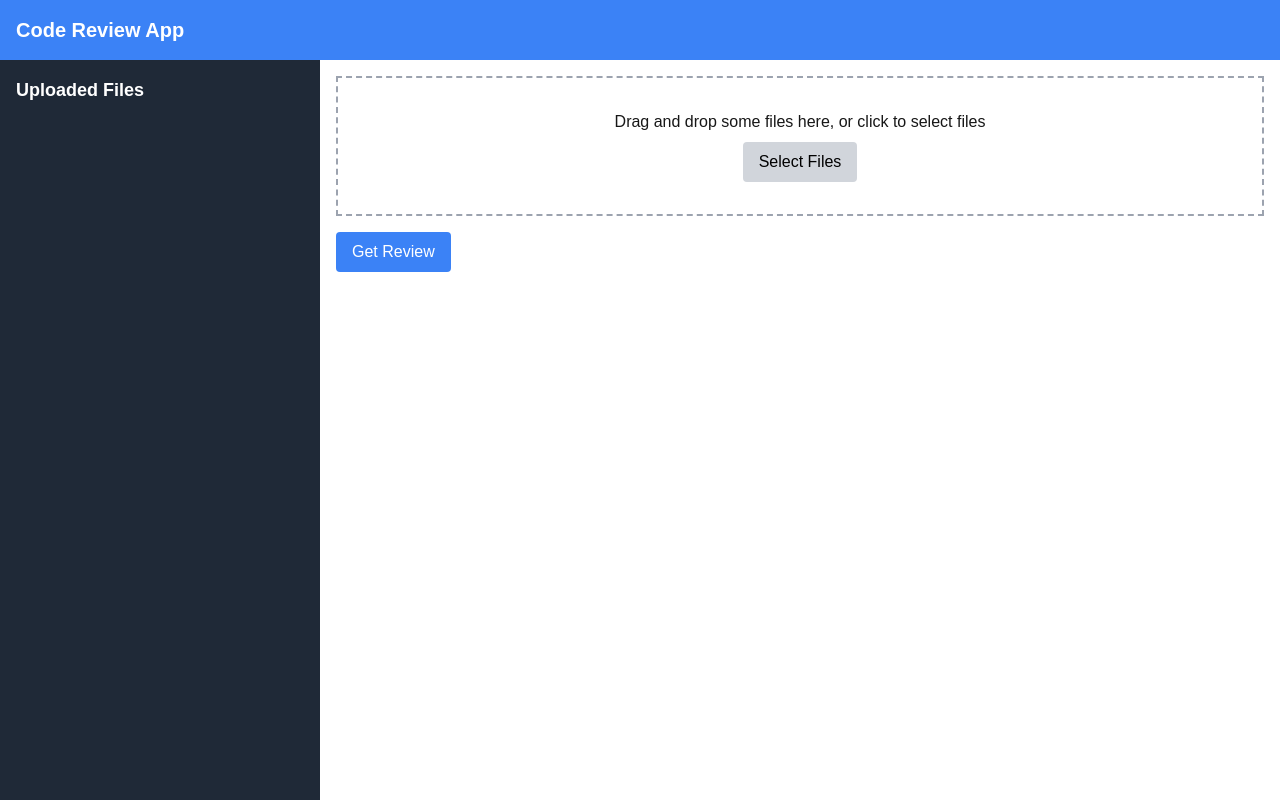
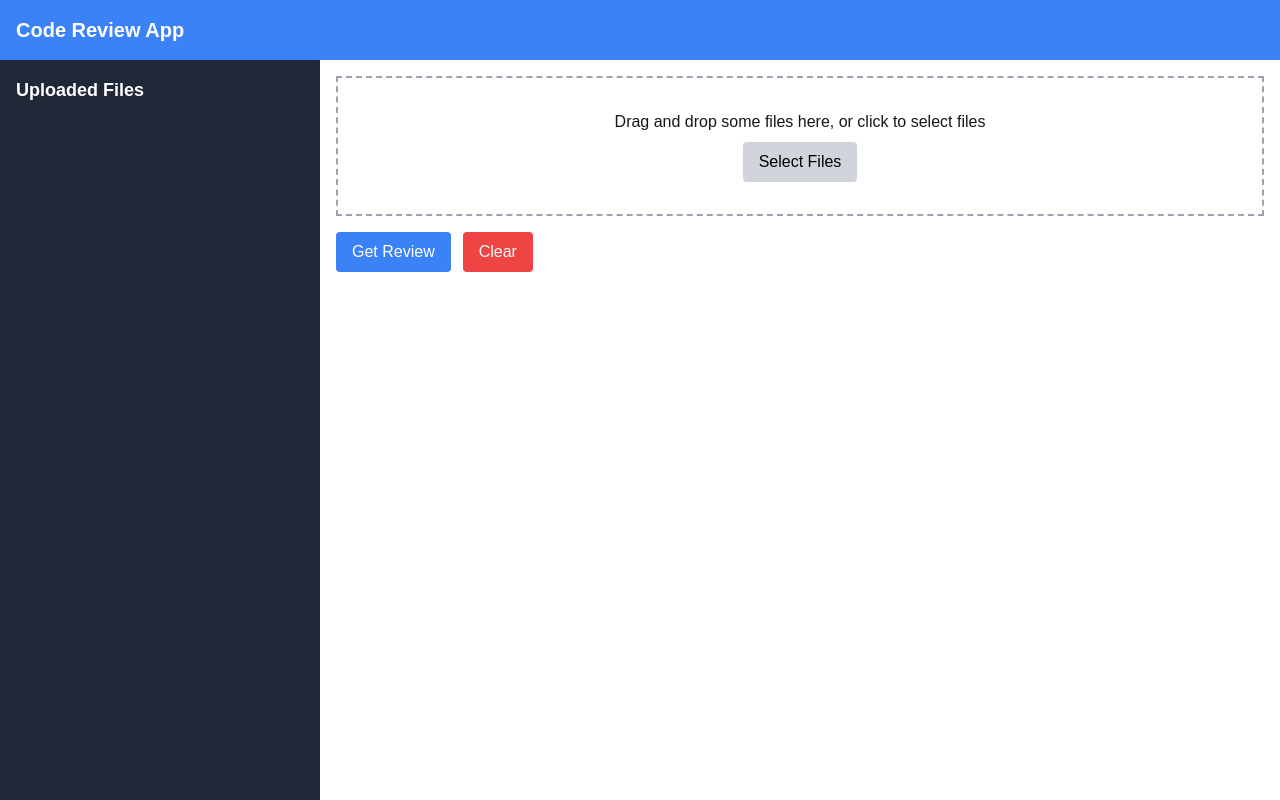
Before and after one commit to tukky-14/nextjs-code-review, a Next.js app: page / in a window 1280 px wide. Built offline with nearby package versions, Linux system fonts and the light colour scheme.

Commit message:
クリア処理を追加

```diff
--- a/src/components/main/index.tsx
+++ b/src/components/main/index.tsx
@@ -48,6 +48,10 @@ const Main: FC<mainProps> = ({ files, onDrop }) => {
         }
     };
 
+    const clearReview = () => {
+        setReviewResult(null);
+    };
+
     return (
         <main className="max-h-screen flex-1 overflow-scroll p-4">
             <div {...getRootProps({ className: 'border-2 border-dashed border-gray-400 p-8 text-center' })}>
@@ -61,9 +65,17 @@ const Main: FC<mainProps> = ({ files, onDrop }) => {
                     Select Files
                 </button>
             </div>
-            <button onClick={fetchReview} className="mt-4 rounded bg-blue-500 px-4 py-2 text-white hover:bg-blue-700">
-                Get Review
-            </button>
+            <div className="flex gap-3">
+                <button
+                    onClick={fetchReview}
+                    className="mt-4 rounded bg-blue-500 px-4 py-2 text-white hover:bg-blue-700"
+                >
+                    Get Review
+                </button>
+                <button onClick={clearReview} className="mt-4 rounded bg-red-500 px-4 py-2 text-white hover:bg-red-700">
+                    Clear
+                </button>
+            </div>
             {reviewResult && (
                 <div className="mt-4 rounded border bg-gray-800 p-4 text-white">
                     <h2 className="mb-2 text-lg font-bold text-white">Code Review Result</h2>
```
